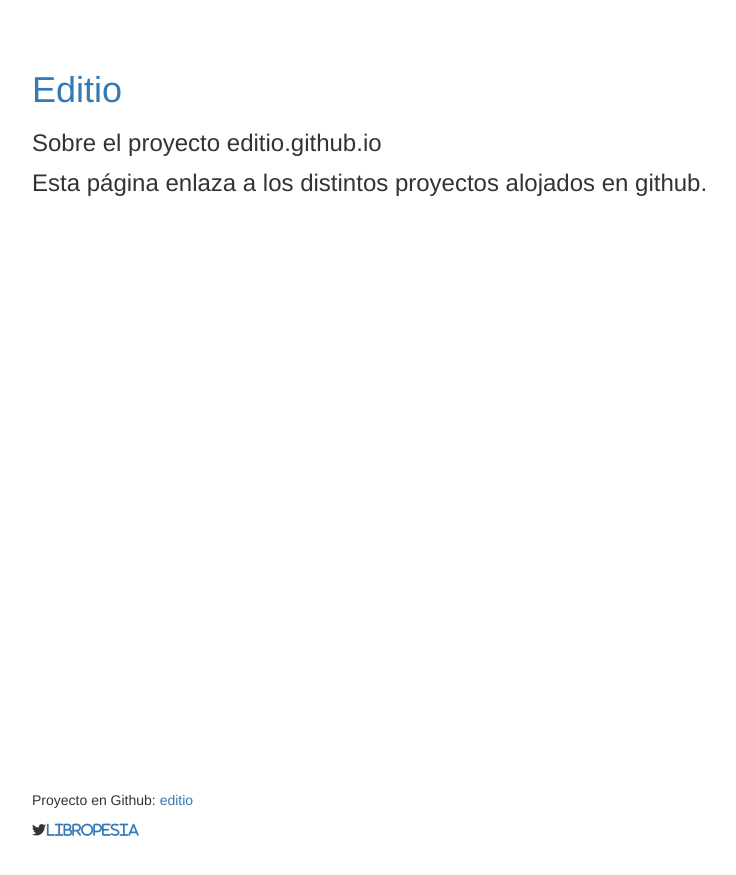
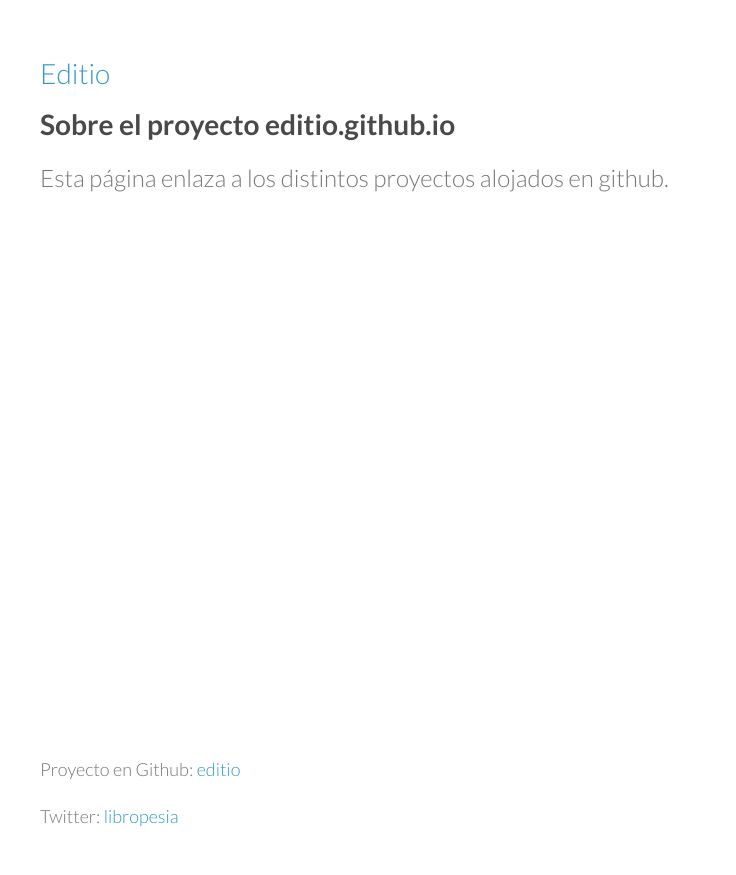
Before and after one commit to editio/editio.github.io, a Jekyll site: the page built from about/index.md, in a window 1280 px wide. Shown: the top 875 px of the page, without its empty margins (18-754 px from the left). Built offline with Jekyll 4.4.1, drawn with Linux system fonts in a browser that asks for light colours; nearby versions of some CDN libraries; a style sheet for code colours, icons or effects is not loaded.

Commit message:
Revert "twt"
This reverts commit 0657a1bc2e79860ad2b06f3353c869b25f6876e0.

```diff
--- a/_layouts/page.html
+++ b/_layouts/page.html
@@ -9,18 +9,6 @@
 
     <link rel="stylesheet" href="/stylesheets/styles-pages.css">
     <link rel="stylesheet" href="/stylesheets/pygment_trac.css">
-<link href="//netdna.bootstrapcdn.com/twitter-bootstrap/2.3.2/css/bootstrap-combined.no-icons.min.css" rel="stylesheet">
-<link href="//netdna.bootstrapcdn.com/font-awesome/3.2.1/css/font-awesome.css" rel="stylesheet">
-
-   <!-- Latest compiled and minified CSS -->
-<link rel="stylesheet" href="//maxcdn.bootstrapcdn.com/bootstrap/3.3.5/css/bootstrap.min.css">
-
-<!-- Optional theme -->
-<link rel="stylesheet" href="//maxcdn.bootstrapcdn.com/bootstrap/3.3.5/css/bootstrap-theme.min.css">
-
-<!-- Latest compiled and minified JavaScript -->
-<script src="//maxcdn.bootstrapcdn.com/bootstrap/3.3.5/js/bootstrap.min.js"></script>
-
 
     <meta name="viewport" content="width=device-width, initial-scale=1, user-scalable=no">
     <!--[if lt IE 9]>
@@ -46,8 +34,7 @@
            <footer>
         <p>Proyecto en Github: <a href="https://github.com/editio">editio</a></p>
 
-        <p><li class="fa fa-twitter"><a href="https://twitter.com/libropesia">libropesia</a>
-</li></p>
+        <p>Twitter: <a href="https://twitter.com/libropesia">libropesia</a></p>
       </footer>
       </footer>
           <script src="javascripts/scale.fix.js"></script>
```
